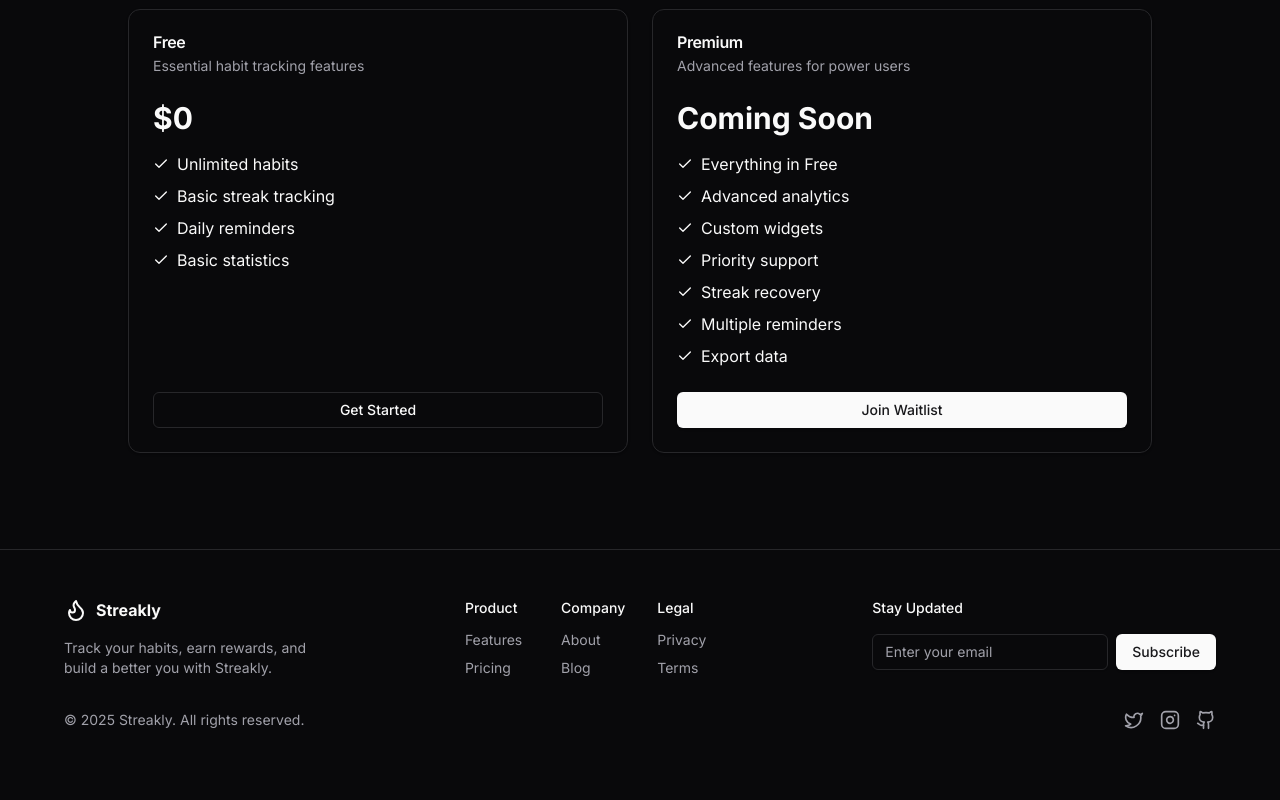
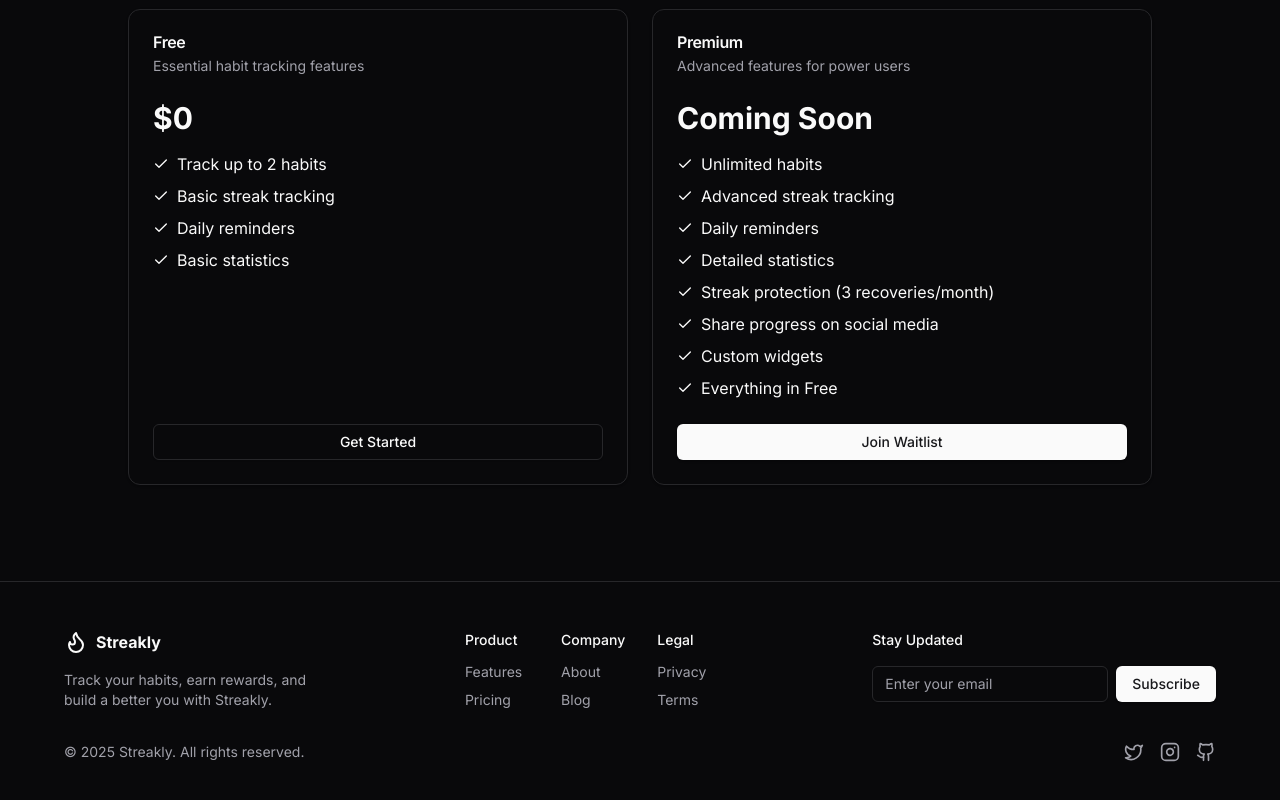
Before and after one commit to Sheriff-Oladimeji/streakly-landing, a Next.js app: page / in a window 1280 px wide. Shown: the part 3663-4463 px from the top of the page. Before the commit the page ends 4441 px from the top, so only its background shows below. Built offline with nearby package versions, Linux system fonts and the light colour scheme.

Commit message:
feat: update pricing" "

```diff
--- a/src/components/pricing.tsx
+++ b/src/components/pricing.tsx
@@ -8,7 +8,7 @@ const tiers = [
     description: "Essential habit tracking features",
     price: "$0",
     features: [
-      "Unlimited habits",
+      "Track up to 2 habits",
       "Basic streak tracking",
       "Daily reminders",
       "Basic statistics",
@@ -19,16 +19,17 @@ const tiers = [
     description: "Advanced features for power users",
     price: "Coming Soon",
     features: [
+      "Unlimited habits",
+      "Advanced streak tracking",
+      "Daily reminders",
+      "Detailed statistics",
+      "Streak protection (3 recoveries/month)",
+      "Share progress on social media",
+      "Custom widgets",
       "Everything in Free",
-      "Advanced analytics",
-      "Custom widgets",
-      "Priority support",
-      "Streak recovery",
-      "Multiple reminders",
-      "Export data",
     ],
   },
-]
+];
 
 export function Pricing() {
   return (
```
